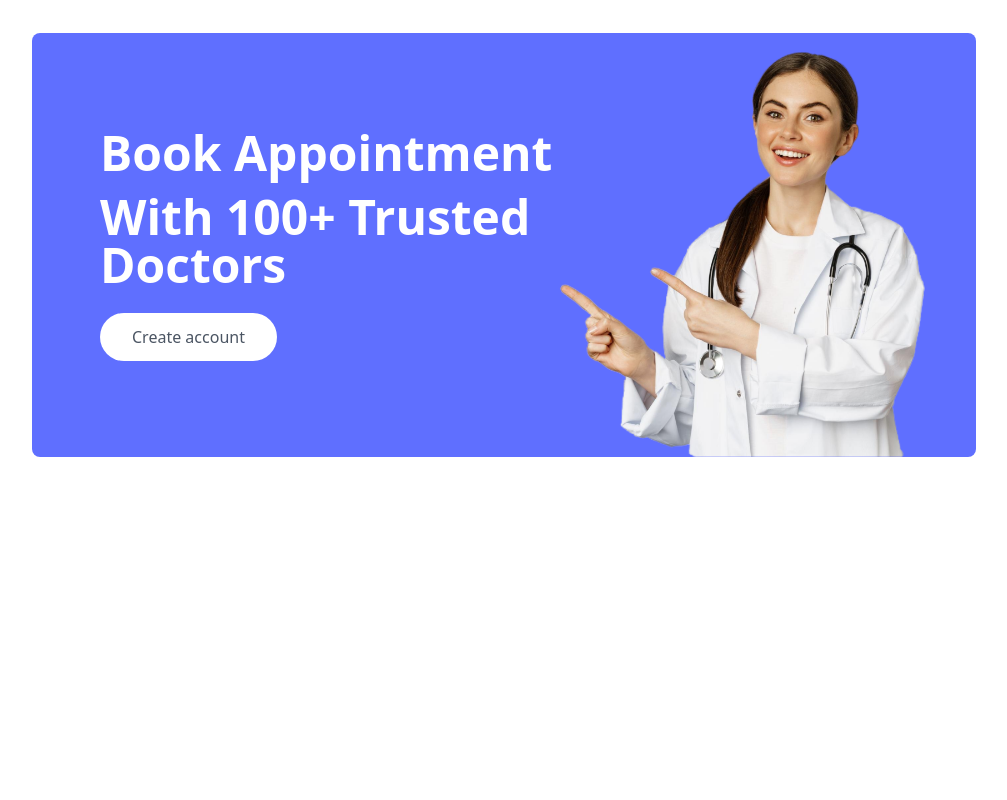
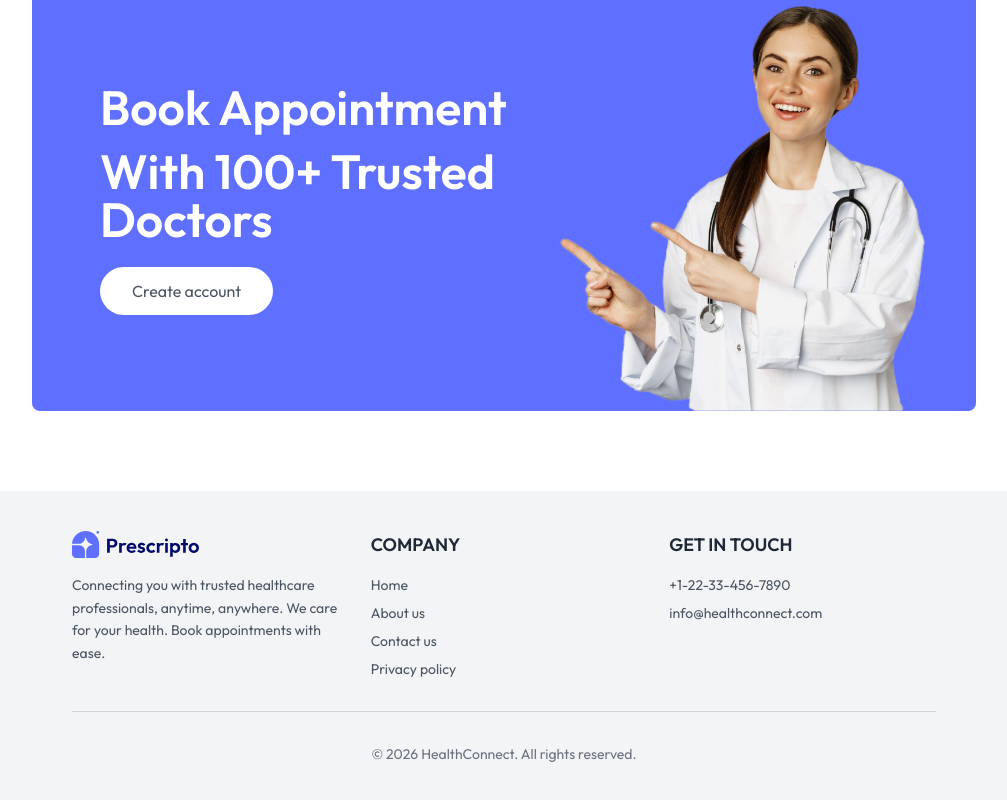
Before and after one commit to Gayatri414/Doctor-Appointment, a React (Vite) app in the folder frontend/: page / in a window 1280 px wide. Shown: the part 1788-2588 px from the top of the page, without its empty margins (136-1143 px from the left). Before the commit the page ends 2325 px from the top, so only its background shows below. Built offline with nearby package versions, Linux system fonts and the light colour scheme.

Commit message:
add footer.jsx file

```diff
--- a/frontend/src/App.jsx
+++ b/frontend/src/App.jsx
@@ -26,6 +26,7 @@ const App=()=>{
          <Route path='/appointment/:docId' element={<Appointment/>}/>
 
 </Routes>
+<footer/>
 
     </div>
   )
--- /dev/null
+++ b/frontend/src/components/footer.jsx
@@ -0,0 +1,54 @@
+import React from 'react';
+import { assets } from '../assets/assets';
+
+const Footer = () => {
+  return (
+    <div className="bg-gray-100 px-6 md:px-12 lg:px-20 py-10 mt-20">
+
+      {/* Main Section */}
+      <div className="grid grid-cols-1 sm:grid-cols-2 md:grid-cols-3 gap-8">
+
+        {/* Left Section */}
+        <div>
+          <img src={assets.logo} alt="logo" className="w-32 mb-4" />
+          <p className="text-gray-600 text-sm leading-relaxed">
+            Connecting you with trusted healthcare professionals, anytime, anywhere.
+            We care for your health. Book appointments with ease.
+          </p>
+        </div>
+
+        {/* Center Section */}
+        <div>
+          <p className="text-lg font-semibold mb-4 text-gray-800">COMPANY</p>
+          <ul className="space-y-2 text-gray-600 text-sm">
+            <li className="cursor-pointer hover:text-blue-500 transition">Home</li>
+            <li className="cursor-pointer hover:text-blue-500 transition">About us</li>
+            <li className="cursor-pointer hover:text-blue-500 transition">Contact us</li>
+            <li className="cursor-pointer hover:text-blue-500 transition">Privacy policy</li>
+          </ul>
+        </div>
+
+        {/* Right Section */}
+        <div>
+          <p className="text-lg font-semibold mb-4 text-gray-800">GET IN TOUCH</p>
+          <ul className="space-y-2 text-gray-600 text-sm">
+            <li>+1-22-33-456-7890</li>
+            <li>info@healthconnect.com</li>
+          </ul>
+        </div>
+
+      </div>
+
+      {/* Divider */}
+      <hr className="my-8 border-gray-300" />
+
+      {/* Copyright */}
+      <p className="text-center text-sm text-gray-500">
+        © 2026 HealthConnect. All rights reserved.
+      </p>
+
+    </div>
+  );
+};
+
+export default Footer;
--- a/frontend/src/index.css
+++ b/frontend/src/index.css
@@ -1,6 +1,8 @@
+@import url('https://fonts.googleapis.com/css2?family=Outfit:wght@100..900&display=swap');
 @tailwind base;
 @tailwind components;
 @tailwind utilities;
+
 
 .active hr{
     @apply block
@@ -8,3 +10,6 @@
 ::-webkit-scrollbar{
     @apply hidden
 }
+* {
+  font-family: 'Outfit', sans-serif;
+}
--- a/frontend/src/pages/Home.jsx
+++ b/frontend/src/pages/Home.jsx
@@ -3,6 +3,7 @@ import Header from "../components/Header";
 import SpecialityMenu from "../components/SpecialityMenu";
 import TopDoctors from "../components/TopDoctors";
 import Banner from "../components/Banner";
+import Footer from "../components/footer";
 const Home=()=>{
     return(
         <div>
@@ -10,6 +11,7 @@ const Home=()=>{
             <SpecialityMenu/>
             <TopDoctors/>
             <Banner/>
+            <Footer/>
         </div>
     )
 }
```
